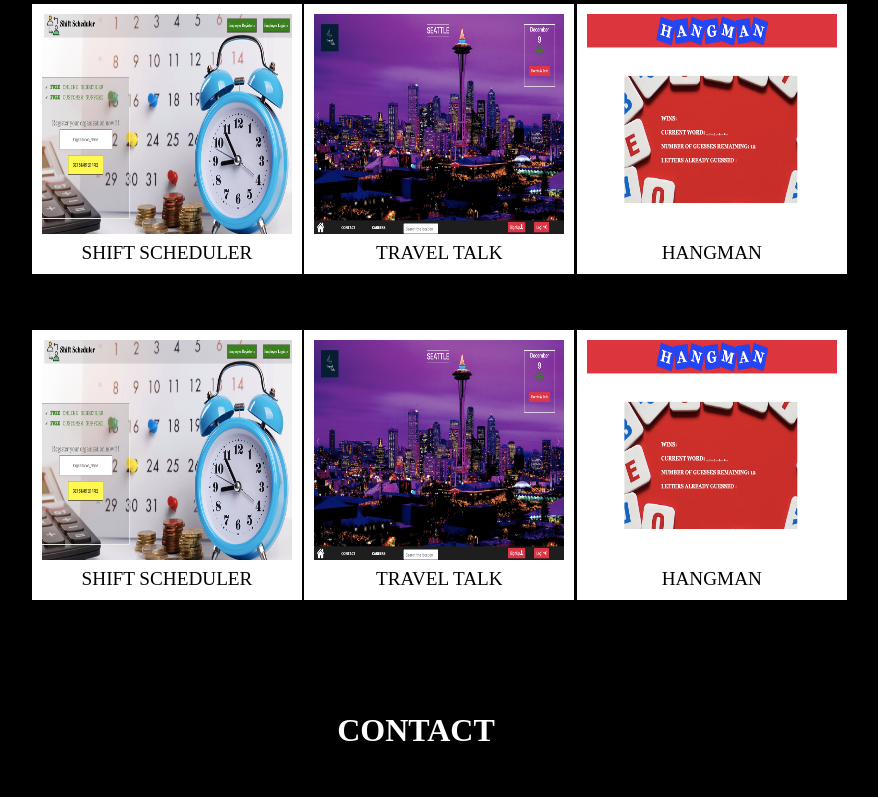
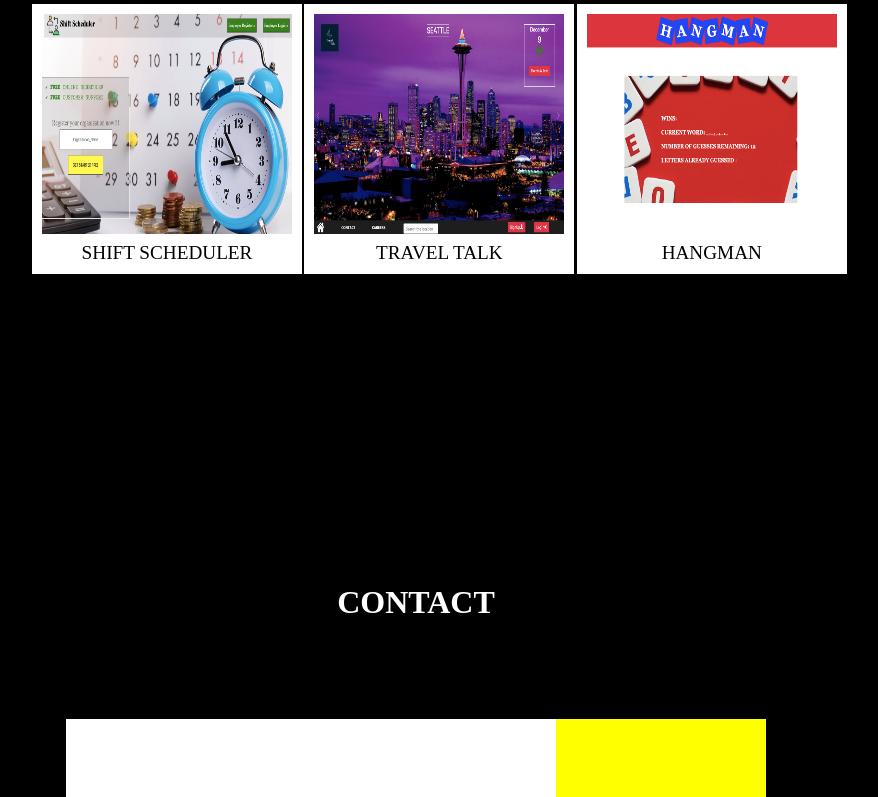
Before and after one commit to Aakratigoel/Portfolio, a React (Create React App) app: page / in a window 1280 px wide. Shown: the part 1992-2789 px from the top of the page, without its empty margins (224-1102 px from the left). Built offline with nearby package versions, Linux system fonts and the light colour scheme.

Commit message:
added the vertical navbar to the left of the page

```diff
--- a/src/index.css
+++ b/src/index.css
@@ -225,7 +225,7 @@ a{
   display: grid;
   grid-template-rows:5% 5% 40% 40%;
   grid-row-gap:5%;
-  margin-bottom: 10%;
+  margin-bottom: 0%;
 }
 #portfolioheading{
 text-align:center;
@@ -310,7 +310,8 @@ color:white;
 }
 .verticalnavbar{
   position:fixed;
-  left:70%;
+  left:0%;
+  top:20%;
  display: grid;
  grid-template-columns: 100%;
  grid-template-rows:20% 20% 20% 20%;
--- a/src/index.js
+++ b/src/index.js
@@ -215,24 +215,6 @@ class Portfolio extends React.Component {
           </div>
           <div className="col_3_3"></div>
         </div>
-        <div className="item4" id="secondrowofproject">
-          <div className="col_4_1"></div>
-          <div className="col_4_2" id="col_row1">
-            <div className="projectimagecontainer">
-              <img className="projectimage" src={project1} />
-              <p className="projectname">SHIFT SCHEDULER</p>
-            </div>
-            <div className="projectimagecontainer">
-              <img className="projectimage" src={project2} />
-              <p className="projectname">TRAVEL TALK</p>
-            </div>
-            <div className="projectimagecontainer">
-              <img className="projectimage" src={project3} />
-              <p className="projectname">HANGMAN</p>
-            </div>
-          </div>
-          <div className="col_4_3"></div>
-        </div>
       </div>
     );
   }
```
Also changed, not shown: 1 other file (tests, documents, lock files or other folders).
